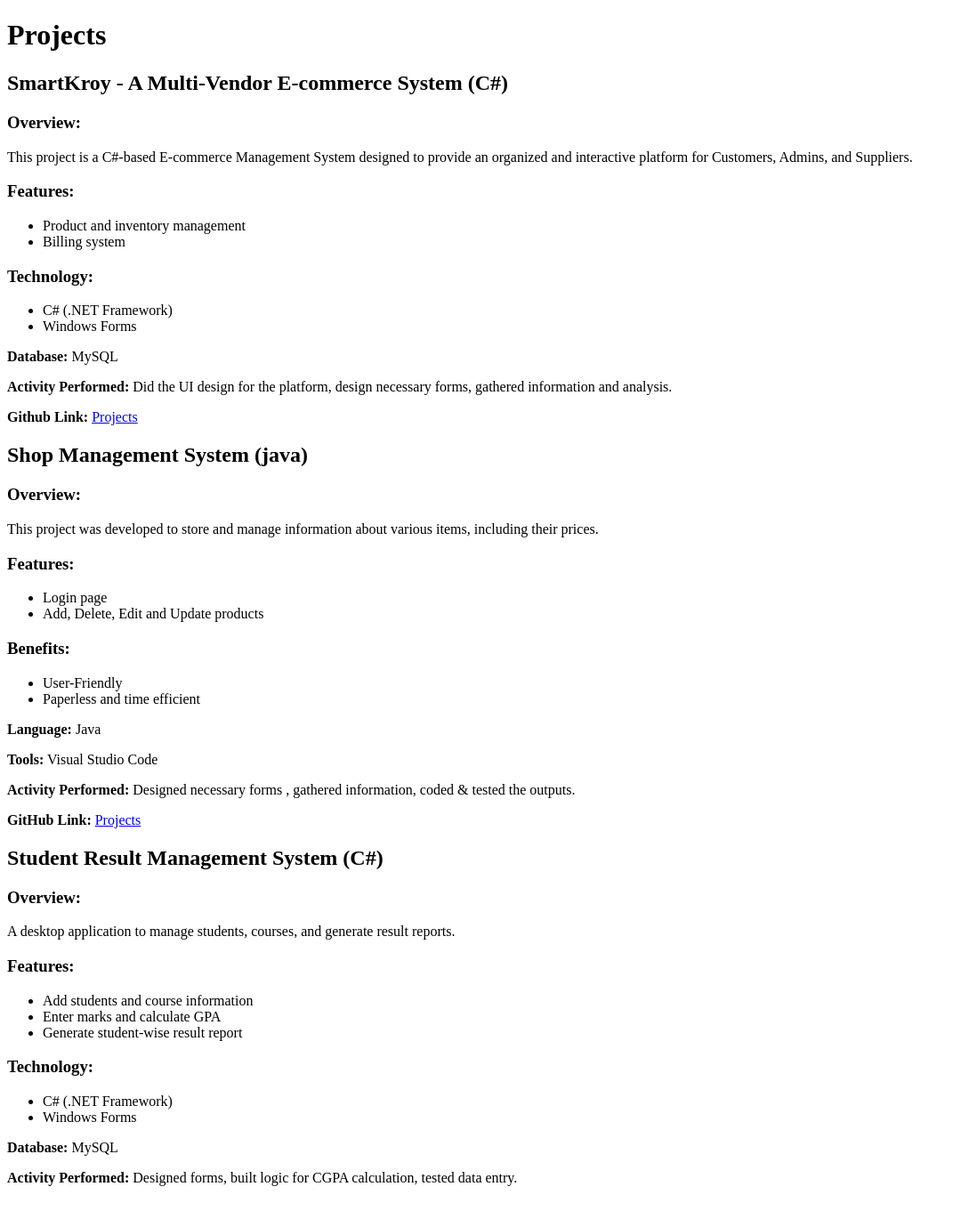
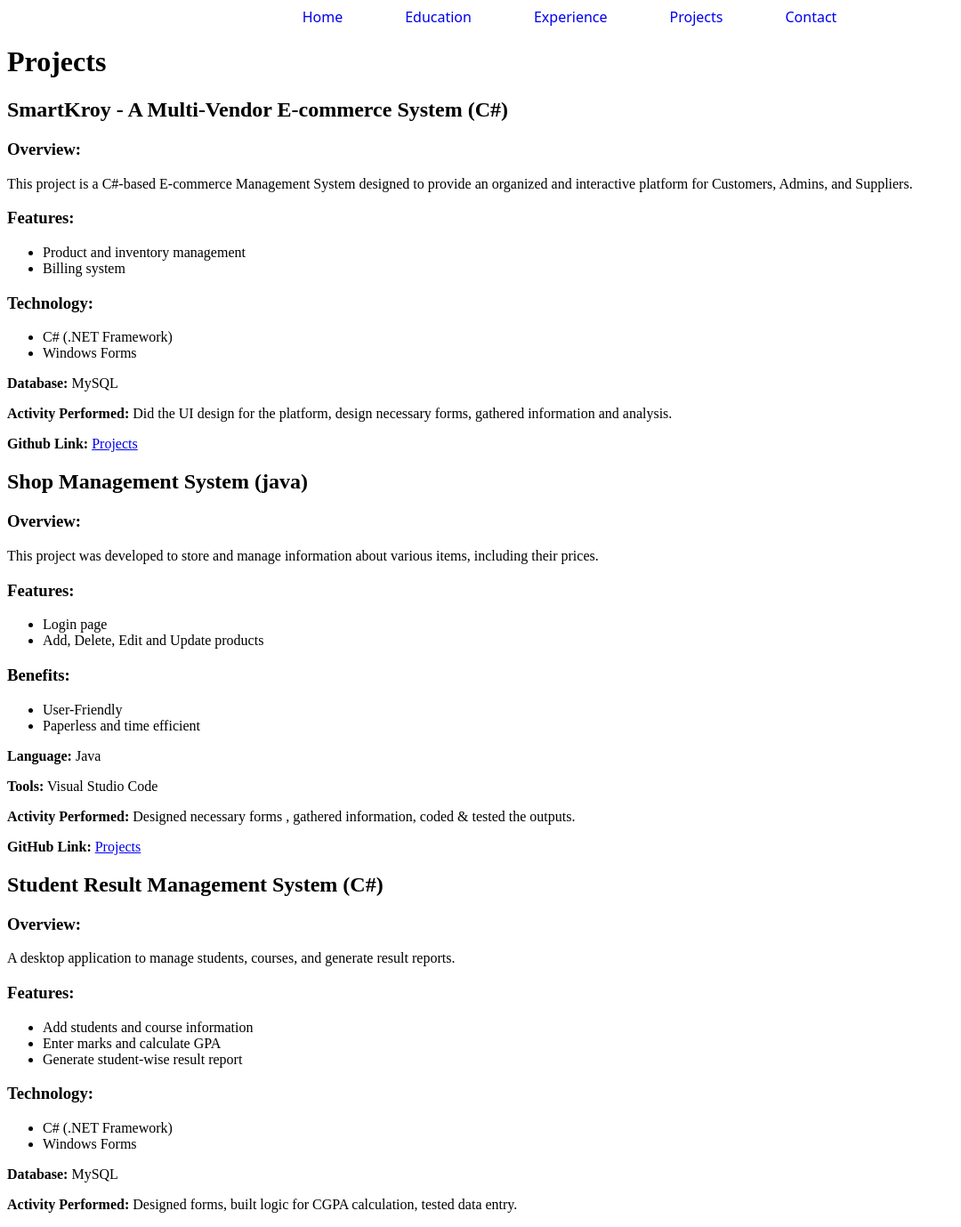
Before and after one commit to MahinAhmadEmon/wbt-spring-2025-2026, a PHP site: page /html/projects.html in a window 1280 px wide. Shown: the whole page at 89% size, without its empty margins (0-1080 px from the left). Before the commit the page ends 1333 px from the top, so only its background shows below. Run offline with PHP 8.4, Linux system fonts and the light colour scheme.

Commit message:
Nav bar created

```diff
--- a/portfolio/css/style.css
+++ b/portfolio/css/style.css
@@ -4,8 +4,23 @@ follow semantics
 
 */
 
-p {
-    font-size: 18px;
-    line-height: 1.5;
-    color: #e93434;
+.menu ul {
+    list-style: none;
+    margin: 0;
+    padding: 0;
+    display: flex;
+    gap: 20px;
+    justify-content: center;
+    align-items: center;
 }
+
+.menu a {
+    text-decoration: none;
+    font-family: system-ui, -apple-system, BlinkMacSystemFont, 'Segoe UI', Roboto, Oxygen, Ubuntu, Cantarell, 'Open Sans', 'Helvetica Neue', sans-serif;
+    font-weight: 500;
+    padding: 20px 25px;
+}
+
+.menu a:hover {
+    text-decoration: underline;
+}
--- a/portfolio/html/projects.html
+++ b/portfolio/html/projects.html
@@ -4,9 +4,21 @@
     <title>
         My Project
     </title>
+    <link rel="stylesheet" href="../css/style.css">
 </head>
 
 <body>
+
+    <nav class="menu">
+      <ul>
+        <li><a href="../index.html">Home</a></li>
+        <li><a href="educations.html">Education</a></li>
+        <li><a href="experience.html">Experience</a></li>
+        <li><a href="projects.html">Projects</a></li>
+        <li><a href="contact.html">Contact</a></li>
+      </ul>
+    </nav>
+
     <h1>Projects</h1>
     <h2>SmartKroy - A Multi-Vendor E-commerce System (C#)</h2>
 
```
Also changed, not shown: portfolio/html/contact.html (+12 -0 lines), portfolio/html/educations.html (+12 -1 lines), portfolio/html/experience.html (+11 -0 lines), portfolio/index.html (+10 -0 lines).
